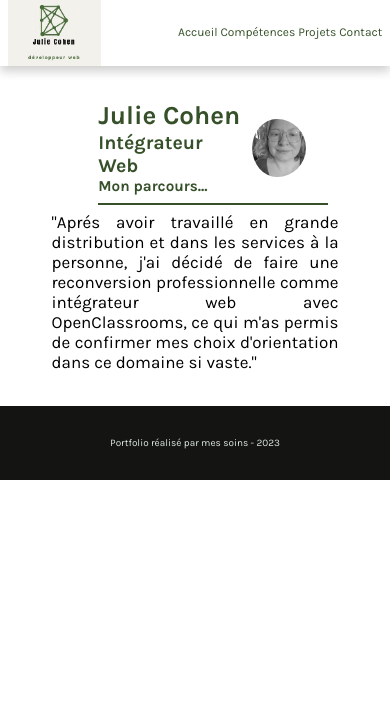
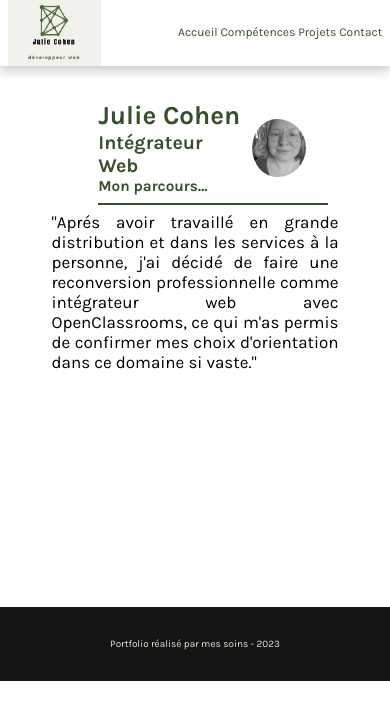
Before and after one commit to JUJUCHOUCHOU/Portfolio, a React (Create React App) app: page / in a window 390 px wide. Shown: the top 720 px of the page. Built offline with nearby package versions, Linux system fonts and the light colour scheme.

Commit message:
correct alt problem

```diff
--- a/src/Components/Collapse/Collapse.js
+++ b/src/Components/Collapse/Collapse.js
@@ -15,7 +15,7 @@ const Collapse = ({ title, description, imageUrl, link }) => {
         onClick={handleToggle}
         style={{ cursor: "pointer" }}
       >
-        <img src={imageUrl} className="CardImage" alt="project"/>
+        <img src={imageUrl} className="CardImage" />
         <h3 className={`CollapseTitle ${visible ? "open" : ""}`}>
           {title}{" "}
           <i
--- a/src/Pages/Welcome/style.scss
+++ b/src/Pages/Welcome/style.scss
@@ -50,6 +50,7 @@
 
 @media (max-width: 750px) {
    .WelcomeMain{
+    height: 60vh;
     .MainContainer{
         flex-direction: column;
         .titleContainer{
```
